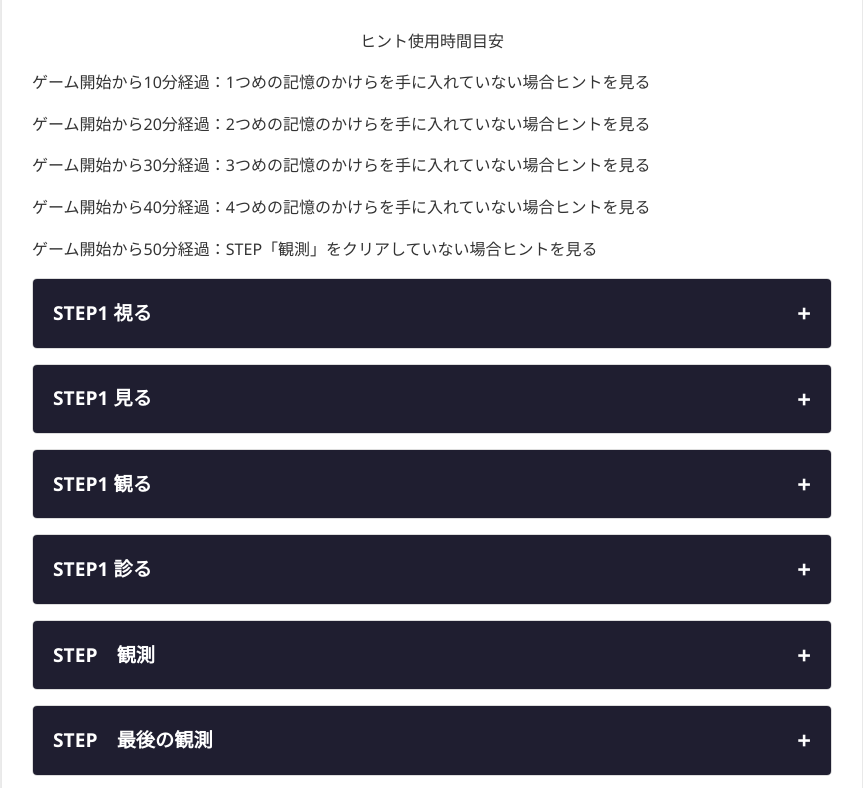
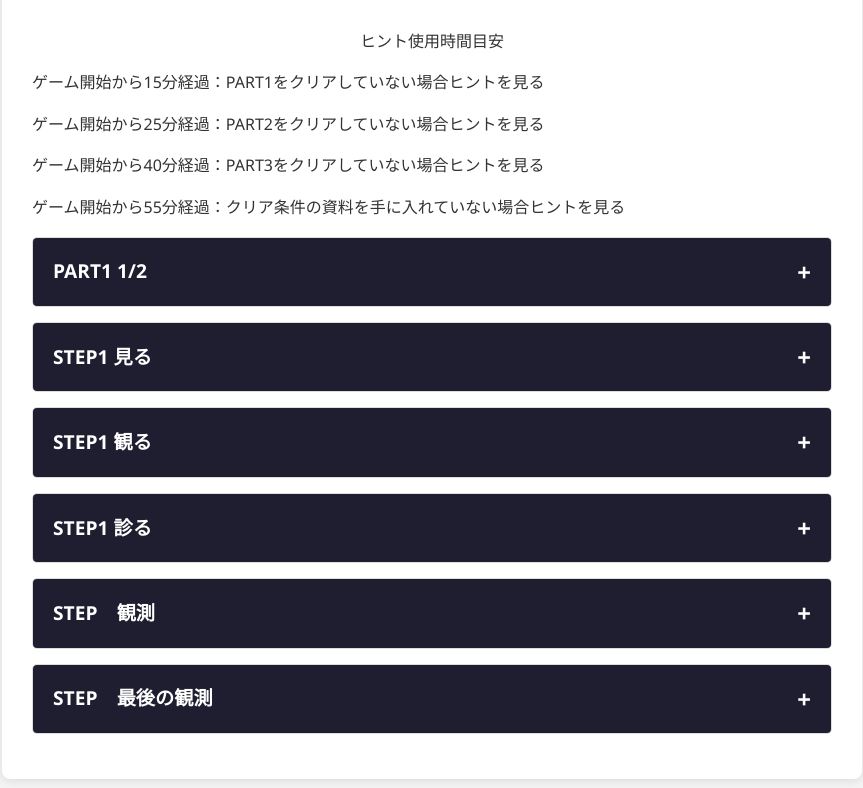
Before and after one commit to Jake-nazotoki/nanica-groove-yy, a plain HTML site: page index.html in a window 1280 px wide. Shown: the part 154-942 px from the top of the page, without its empty margins (208-1071 px from the left). Drawn offline with Linux system fonts and the light colour scheme.

Commit message:
Update index.html

```diff
--- a/index.html
+++ b/index.html
@@ -3,29 +3,39 @@
 <head>
     <meta charset="UTF-8">
     <meta name="viewport" content="width=device-width, initial-scale=1.0">
-    <title>あなたと最後の観測を　ヒント</title>
+    <title>GROOVE　ヒント</title>
     <link rel="stylesheet" href="style.css">
 </head>
 <body>
     <div class="container">
-        <h1>あなたと最後の観測を　ヒント</h1>
+        <h1>GROOVE　ヒント</h1>
        <div class="hint-time-guidelines">
     <p class="guideline-heading">ヒント使用時間目安</p>
-    <p>ゲーム開始から10分経過：1つめの記憶のかけらを手に入れていない場合ヒントを見る</p>
-    <p>ゲーム開始から20分経過：2つめの記憶のかけらを手に入れていない場合ヒントを見る</p>
-    <p>ゲーム開始から30分経過：3つめの記憶のかけらを手に入れていない場合ヒントを見る</p>
-    <p>ゲーム開始から40分経過：4つめの記憶のかけらを手に入れていない場合ヒントを見る</p>
-    <p>ゲーム開始から50分経過：STEP「観測」をクリアしていない場合ヒントを見る</p>
+    <p>ゲーム開始から15分経過：PART1をクリアしていない場合ヒントを見る</p>
+    <p>ゲーム開始から25分経過：PART2をクリアしていない場合ヒントを見る</p>
+    <p>ゲーム開始から40分経過：PART3をクリアしていない場合ヒントを見る</p>
+    <p>ゲーム開始から55分経過：クリア条件の資料を手に入れていない場合ヒントを見る</p>
 </div>
 
         <div class="accordion">
             <div class="accordion-header">
-                <h2>STEP1 視る</h2>
+                <h2>PART1 1/2</h2>
             </div>
             <div class="accordion-content">
                 <p>なんかテキスト入れる</p>
                 <p>キーワードは<span class="red-text">「リンゴ」</span>です。隠された文字を探しましょう。</p>
 
+                <div class="accordion inner-accordion">
+                    <div class="accordion-header">
+                        <h3>何をすればよいか分からない</h3>
+                    </div>
+                    <div class="accordion-content">
+                        <p>黄色い枠の中のヒントとアイテムを見比べて、それぞれのアイテムに書かれた1文字を黄色い枠の中に書き込んで行きましょう。</p>
+                        <p>例えば「王様が書かれているもの」というヒントは<span class="red-text">トランプのキング</span>（王様）を指しています。</p>
+                        <p>したがって、「王様が書かれているもの」と書かれた黄色い枠にはトランプのキングのカードに貼られた「<span class="red-text">1</span>」という文字を書き込みましょう。</p>
+                        <p>同様にして黄色い枠を全て埋めましょう。</p>
+                    </div>
+                </div>
                 <div class="accordion inner-accordion">
                     <div class="accordion-header">
                         <h3>ヒント1つめをここに入れる</h3>
```
